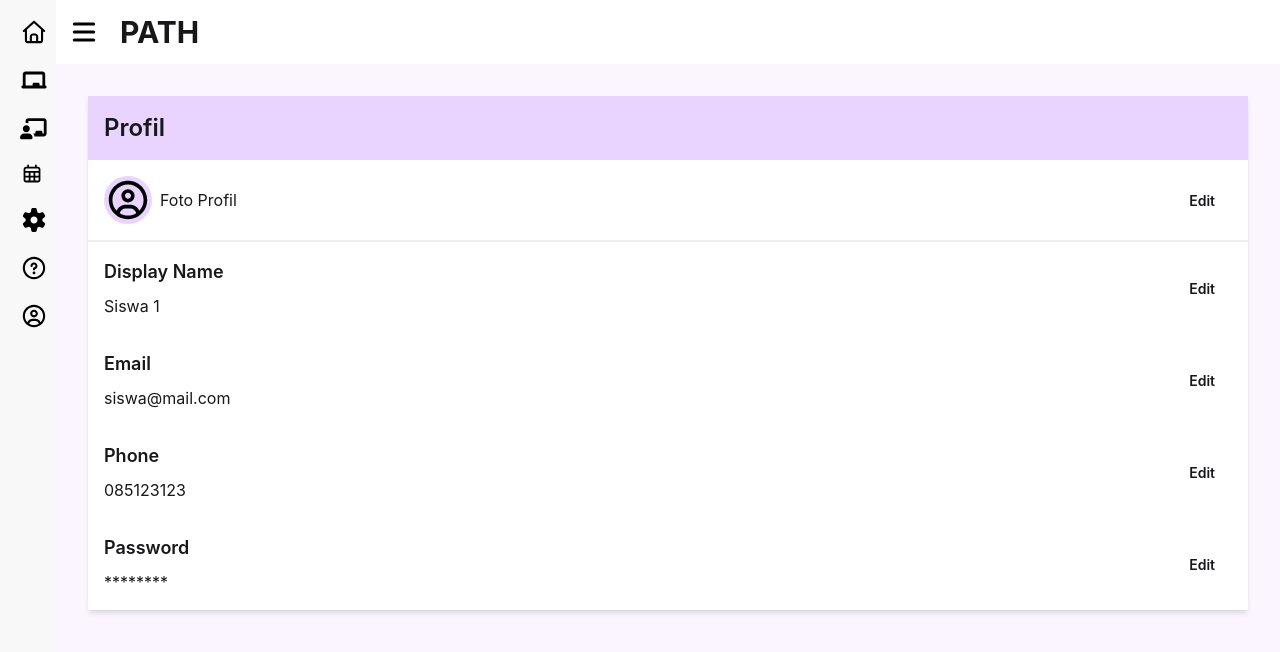
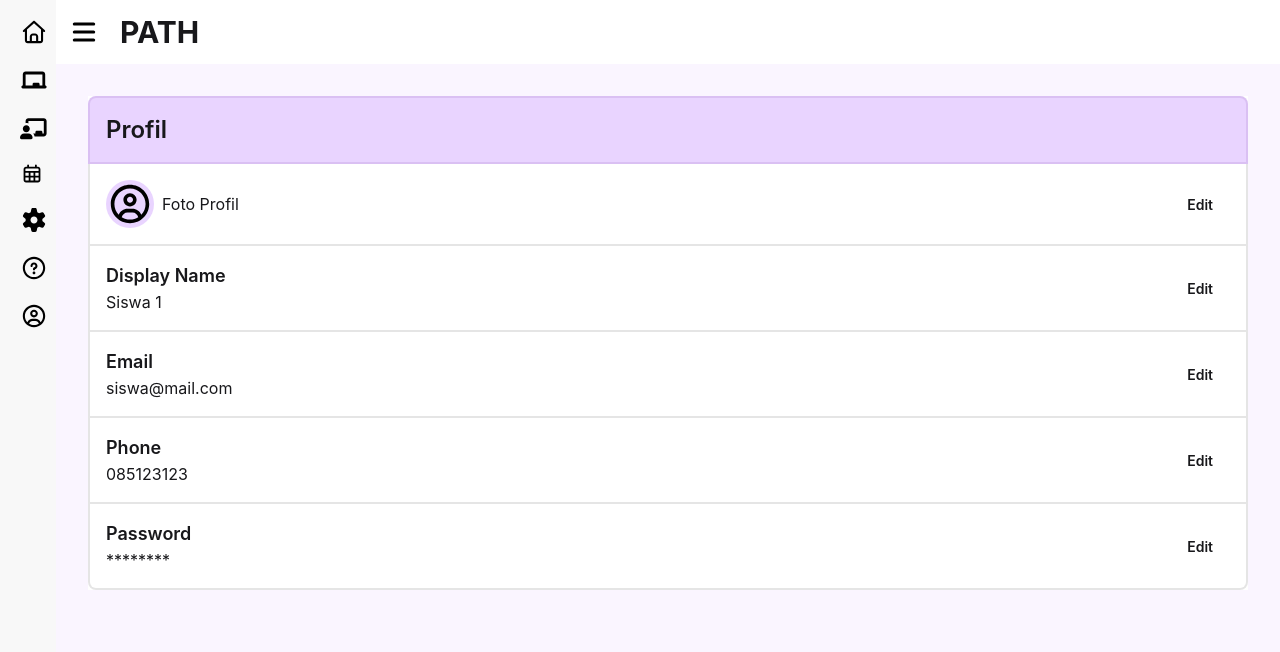
Before and after one commit to kelompokms/PATH, a SvelteKit app in the folder frontend/: page /profil in a window 1280 px wide. Shown: the top 652 px of the page. Built offline with nearby package versions, Linux system fonts and the light colour scheme.

Commit message:
layout minor fix

```diff
--- a/frontend/src/routes/(protected)/bantuan/+page.svelte
+++ b/frontend/src/routes/(protected)/bantuan/+page.svelte
@@ -18,12 +18,16 @@
 </script>
 
 <main class="p-0 md:p-4">
-    <div class="bg-white shadow-lg">
-        <h2 class="bg-purple-200 p-4 text-2xl font-semibold">Bantuan</h2>
+    <div class="bg-white">
+        <h2
+            class="bg-purple-200 p-4 text-2xl font-semibold rounded-t-lg border-2 border-purple-900/10"
+        >
+            Bantuan
+        </h2>
         <div class="join join-vertical w-full">
             {#each BANTUAN as item}
                 <div
-                    class="collapse collapse-arrow join-item border-base-300 border"
+                    class="collapse collapse-arrow join-item border-black/10 border-2 border-t-0 last:rounded-b-lg"
                 >
                     <input
                         type="radio"
--- a/frontend/src/routes/(protected)/kelas/[id]/forum/+page.svelte
+++ b/frontend/src/routes/(protected)/kelas/[id]/forum/+page.svelte
@@ -29,9 +29,15 @@
 
 <div class="flex flex-col gap-4 p-2">
     {#each kelasItems as item}
-        <div class="border p-2">
-            <p class="font-semibold text-xl">{item.nama}</p>
-            <p>{item.deskripsi}</p>
+        <div>
+            <p
+                class="p-4 rounded-t-lg border-2 border-purple-900/15 border-b-0 font-semibold text-2xl bg-purple-200"
+            >
+                {item.nama}
+            </p>
+            <p class="p-4 border-2 border-t-0 border-black/10 rounded-b-lg">
+                {item.deskripsi}
+            </p>
         </div>
     {/each}
 </div>
--- a/frontend/src/routes/(protected)/kelas/[id]/tugas/+page.svelte
+++ b/frontend/src/routes/(protected)/kelas/[id]/tugas/+page.svelte
@@ -1 +1,3 @@
-<main></main>
+Lorem ipsum, dolor sit amet consectetur adipisicing elit. Dolore asperiores
+voluptatum obcaecati consectetur blanditiis id omnis quo culpa et inventore
+pariatur facere, tempore dolor autem veniam est incidunt, aliquid repellat!
--- a/frontend/src/routes/(protected)/pengaturan/+page.svelte
+++ b/frontend/src/routes/(protected)/pengaturan/+page.svelte
@@ -1,14 +1,22 @@
 <main class="p-0 md:p-4">
-    <div class="shadow-md bg-white">
-        <h2 class="bg-purple-200 font-semibold text-2xl p-4">Pengaturan</h2>
-        <div class="*:p-4 font-semibold">
-            <div class="flex *:first:grow">
-                <label for="notif">Notifikasi</label>
-                <input id="notif" type="checkbox" />
+    <div class="bg-white">
+        <h2
+            class="bg-purple-200 font-semibold text-2xl p-4 rounded-t-lg border-2 border-purple-900/10"
+        >
+            Pengaturan
+        </h2>
+        <div class="flex flex-col">
+            <div
+                class="border-2 border-t-0 border-black/10 p-4 font-semibold flex justify-between"
+            >
+                <p>Notifikasi</p>
+                <input class="p-2 scale-150" type="checkbox" />
             </div>
-            <div class="flex *:first:grow">
-                <label for="notif">Tema</label>
-                <input id="notif" type="checkbox" />
+            <div
+                class="border-2 border-t-0 border-black/10 p-4 font-semibold flex justify-between rounded-b-lg"
+            >
+                <p>Tema</p>
+                <input class="p-2 scale-150" type="checkbox" />
             </div>
         </div>
     </div>
--- a/frontend/src/routes/(protected)/profil/+page.svelte
+++ b/frontend/src/routes/(protected)/profil/+page.svelte
@@ -3,10 +3,16 @@
 </script>
 
 <main class="p-0 md:p-4">
-    <div class="bg-white shadow-md">
-        <h2 class="text-2xl font-semibold p-4 bg-purple-200">Profil</h2>
-        <div class="*:flex *:justify-between *:items-center *:p-4">
-            <div class="border-b-2 border-b-base-300">
+    <div class="bg-white">
+        <h2
+            class="text-2xl font-semibold p-4 bg-purple-200 border-2 rounded-t-lg border-purple-900/10"
+        >
+            Profil
+        </h2>
+        <div
+            class="*:flex *:justify-between *:items-center *:p-4 *:border-2 *:border-black/10 *:border-t-0 *:last:rounded-b-lg"
+        >
+            <div>
                 <div
                     class="flex grow *:first:size-12 *:first:bg-purple-200 *:first:rounded-full gap-2 items-center"
                 >
@@ -16,28 +22,28 @@
                 <button class="btn btn-ghost">Edit</button>
             </div>
             <div>
-                <div class="flex flex-col gap-2">
+                <div>
                     <h3 class="font-semibold text-lg">Display Name</h3>
                     <p>Siswa 1</p>
                 </div>
                 <button class="btn btn-ghost">Edit</button>
             </div>
             <div>
-                <div class="flex flex-col gap-2">
+                <div>
                     <h3 class="font-semibold text-lg">Email</h3>
                     <p>siswa@mail.com</p>
                 </div>
                 <button class="btn btn-ghost">Edit</button>
             </div>
             <div>
-                <div class="flex flex-col gap-2">
+                <div>
                     <h3 class="font-semibold text-lg">Phone</h3>
                     <p>085123123</p>
                 </div>
                 <button class="btn btn-ghost">Edit</button>
             </div>
             <div>
-                <div class="flex flex-col gap-2">
+                <div>
                     <h3 class="font-semibold text-lg">Password</h3>
                     <p>********</p>
                 </div>
```
